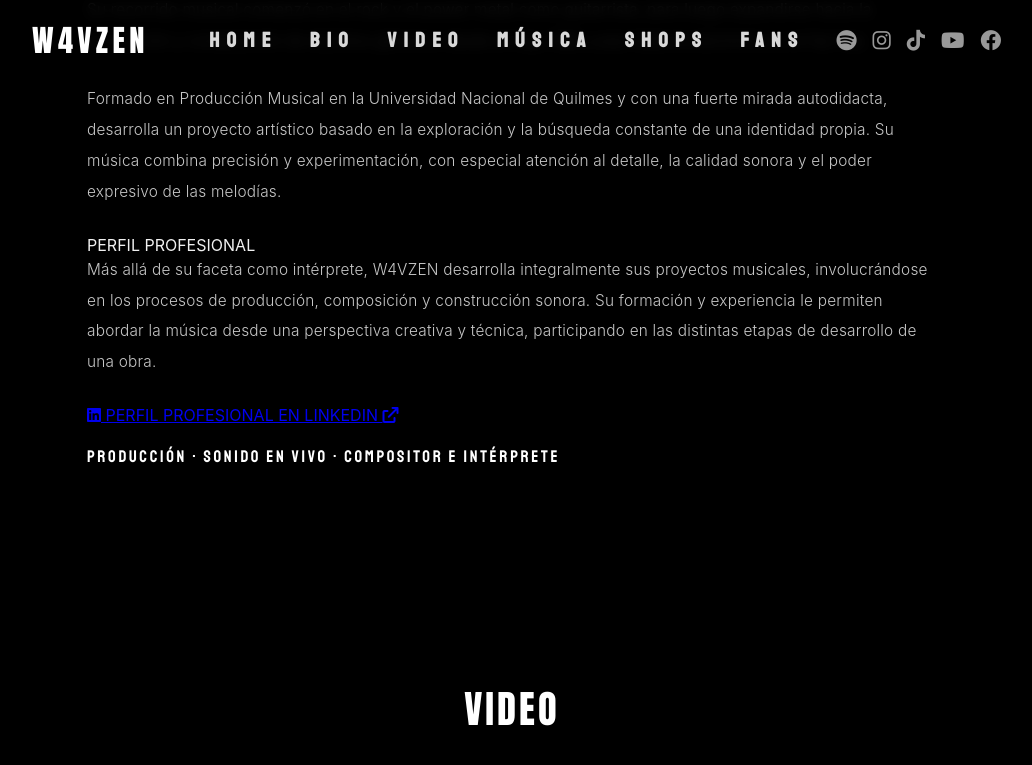
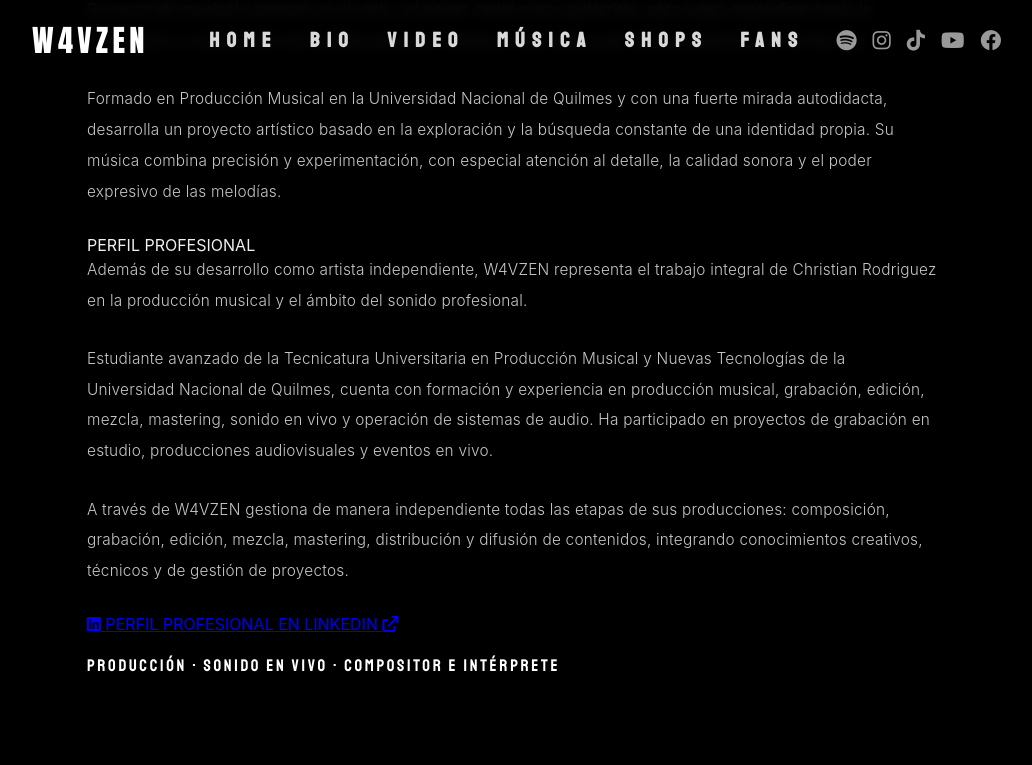
Before and after one commit to W4VZEN/w4vzen.github.io, a Jekyll site: the page built from index.html, in a window 1280 px wide and 900 px high, scrolled down 1305 px, cut to the strip 0-792 px from the top of the window. Shown: the top 765 px of the strip, without its empty margins (128-1160 px from the left). Built offline with Jekyll 4.4.1, drawn with Linux system fonts in a browser that asks for light colours; some web fonts are replaced; comment, search, counter and statistics services are not loaded.

Commit message:
Update index.html

```diff
--- a/index.html
+++ b/index.html
@@ -86,6 +86,7 @@ description: W4VZEN es un artista de música urbana. Escuchá lanzamientos ofici
 
 
 
+
 <!-- ===========================
      BIO
 =========================== -->
@@ -101,6 +102,8 @@ description: W4VZEN es un artista de música urbana. Escuchá lanzamientos ofici
       <div class="bio-line"></div>
 
       <div class="bio-text">
+
+        <!-- HISTORIA ARTÍSTICA -->
 
         <p>
           W4VZEN, pronunciado "wavzen" (Christian Rodriguez, nacido en Perú),
@@ -119,6 +122,7 @@ description: W4VZEN es un artista de música urbana. Escuchá lanzamientos ofici
           las melodías.
         </p>
 
+
         <!-- PERFIL PROFESIONAL -->
 
         <div class="bio-professional">
@@ -128,12 +132,27 @@ description: W4VZEN es un artista de música urbana. Escuchá lanzamientos ofici
           </span>
 
           <p>
-            Más allá de su faceta como intérprete, W4VZEN desarrolla
-            integralmente sus proyectos musicales, involucrándose en
-            los procesos de producción, composición y construcción sonora.
-            Su formación y experiencia le permiten abordar la música
-            desde una perspectiva creativa y técnica, participando
-            en las distintas etapas de desarrollo de una obra.
+            Además de su desarrollo como artista independiente, W4VZEN
+            representa el trabajo integral de Christian Rodriguez en
+            la producción musical y el ámbito del sonido profesional.
+          </p>
+
+          <p>
+            Estudiante avanzado de la Tecnicatura Universitaria en
+            Producción Musical y Nuevas Tecnologías de la Universidad
+            Nacional de Quilmes, cuenta con formación y experiencia en
+            producción musical, grabación, edición, mezcla, mastering,
+            sonido en vivo y operación de sistemas de audio. Ha participado
+            en proyectos de grabación en estudio, producciones audiovisuales
+            y eventos en vivo.
+          </p>
+
+          <p>
+            A través de W4VZEN gestiona de manera independiente todas
+            las etapas de sus producciones: composición, grabación,
+            edición, mezcla, mastering, distribución y difusión de
+            contenidos, integrando conocimientos creativos, técnicos
+            y de gestión de proyectos.
           </p>
 
           <a
@@ -149,6 +168,9 @@ description: W4VZEN es un artista de música urbana. Escuchá lanzamientos ofici
           </a>
 
         </div>
+
+
+        <!-- FIRMA -->
 
         <span class="bio-signature">
           PRODUCCIÓN · SONIDO EN VIVO · COMPOSITOR E INTÉRPRETE
```
